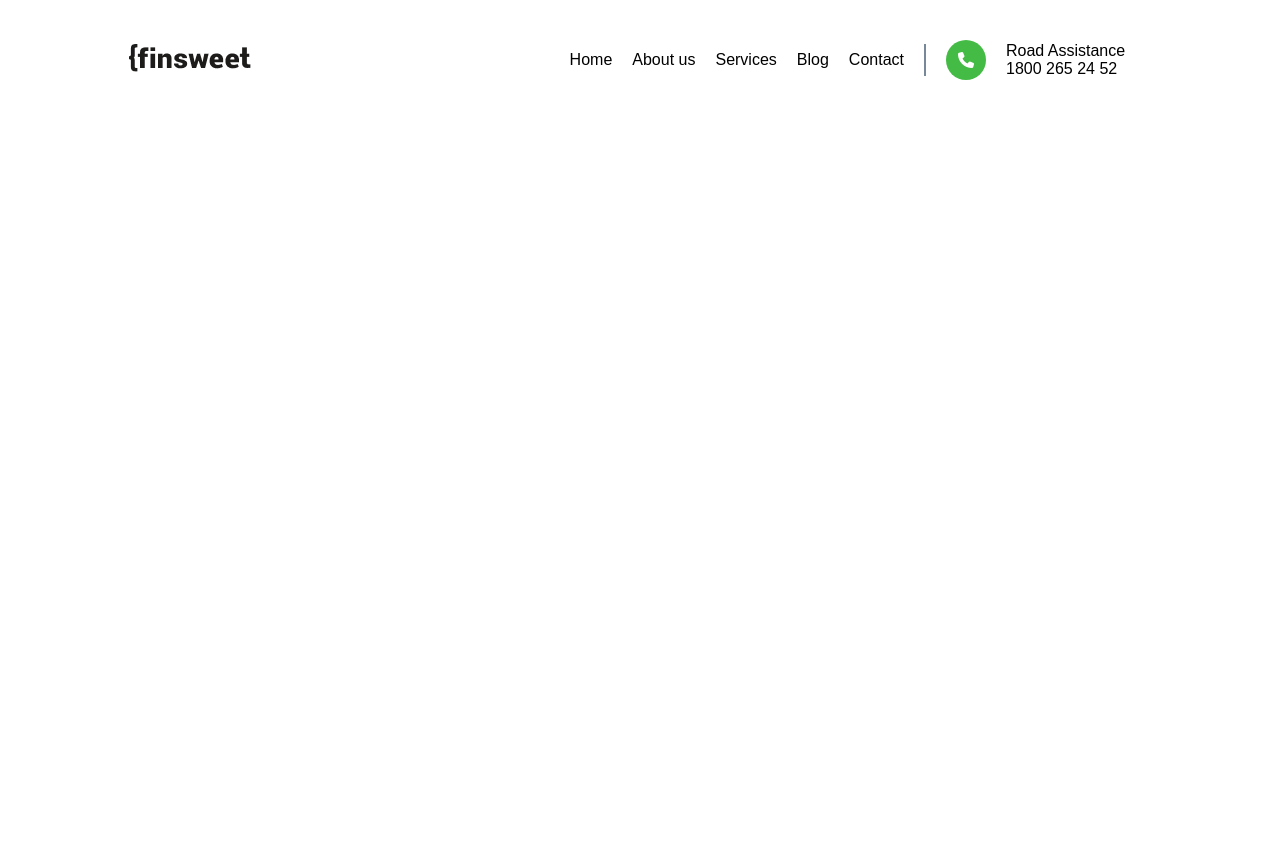
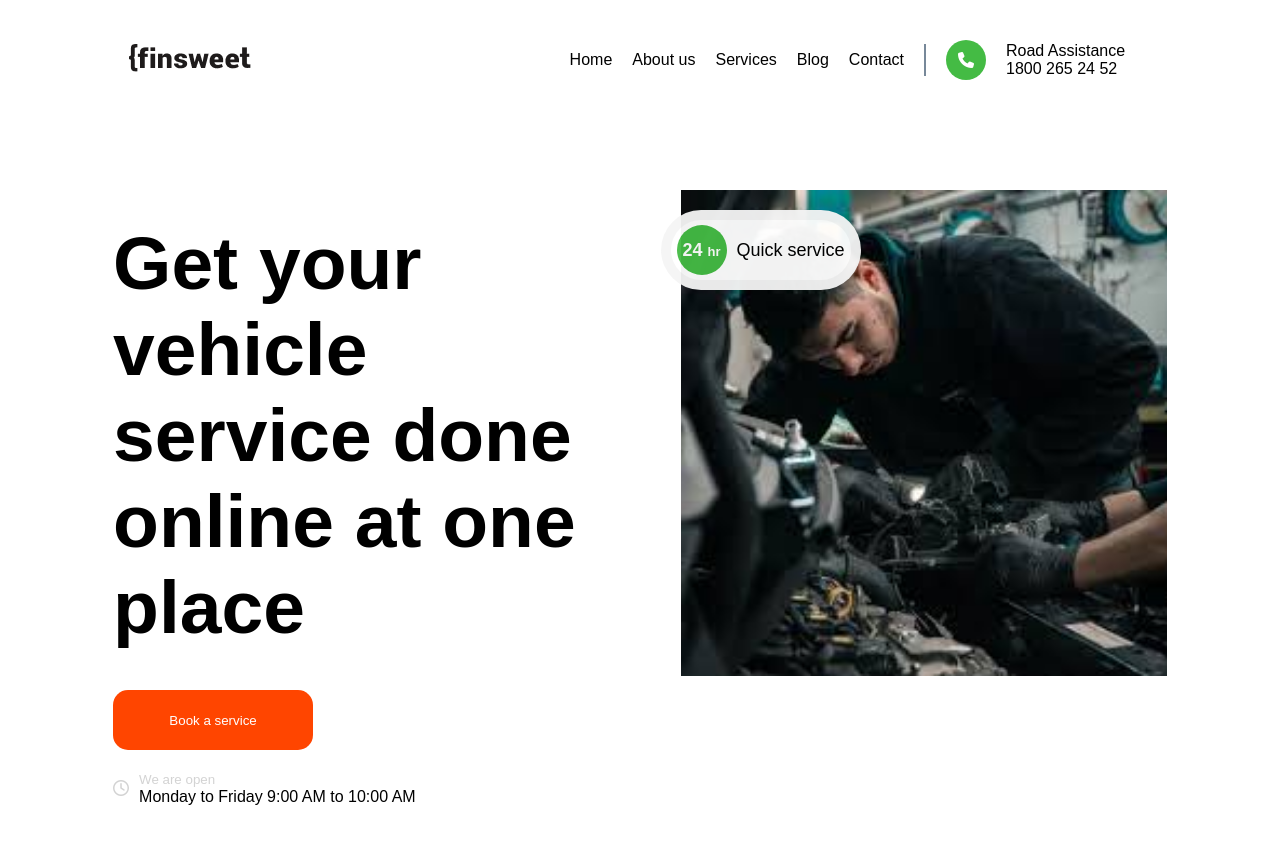
Before and after one commit to Onuegbulamchukwuebuka/finsweet, a plain HTML site: page index.html in a window 1280 px wide. Before the commit the page ends 800 px from the top, so only its background shows below. Drawn offline with Linux system fonts and the light colour scheme.

Commit message:
first commit

```diff
--- a/index.html
+++ b/index.html
@@ -15,6 +15,7 @@
   </head>
   <body>
     <div>
+      <!-- nav bar start here -->
       <div class="nav-bar-section">
         <div class="nav-bar-parent">
           <div class="image-div">
@@ -43,6 +44,35 @@
           </div>
         </div>
       </div>
+      <!-- nav ends here  -->
+
+      <!-- hero section starts here  -->
+
+      <div class="hero-section">
+        <div class="hero-parent">
+          <div class="hero-writup">
+            <h1>Get your vehicle service done online at one place</h1>
+            <button class="hero-button">Book a service</button>
+            <div class="hero-cta">
+              <i class="fa-regular fa-clock"></i>
+              <ul>
+                <small>We are open</small>
+                <p>Monday to Friday 9:00 AM to 10:00 AM</p>
+              </ul>
+            </div>
+          </div>
+          <div class="hero-image-div">
+            <div><img src="heroimage.jpg" alt="hero image" /></div>
+            <div class="time">
+              <button>
+                <h3>24 <span>hr</span></h3>
+                <p>Quick service</p>
+              </button>
+            </div>
+          </div>
+        </div>
+      </div>
+      <!-- hero section ends here  -->
     </div>
   </body>
 </html>
--- a/style.css
+++ b/style.css
@@ -59,3 +59,106 @@
 .nav-contact {
   list-style: none;
 }
+/* nav ends here  */
+/* hero starts here  */
+
+.hero-section {
+  height: 120vh;
+}
+.hero-parent {
+  height: 120vh;
+  width: 95%;
+  display: flex;
+  justify-content: space-evenly;
+  align-items: flex-start;
+  margin-left: auto;
+  margin-right: auto;
+  padding-top: 70px;
+  font-family: Arial, Helvetica, sans-serif;
+}
+.hero-writup {
+  width: 40%;
+  height: 100vh;
+  display: flex;
+  justify-content: flex-start;
+  flex-direction: column;
+}
+.hero-writup h1 {
+  font-size: 75px;
+  margin-top: 30px;
+  font-weight: bold;
+}
+.hero-image-div {
+  width: 40%;
+  height: 80vh;
+  position: relative;
+}
+.hero-image-div img {
+  width: 100%;
+  height: 100%;
+  object-fit: cover;
+}
+.time {
+  height: 80px;
+  width: 200px;
+  background-color: rgb(245, 245, 245);
+  display: flex;
+  justify-content: center;
+  align-items: center;
+  border-radius: 50px;
+  position: absolute;
+  top: 20px;
+  left: -20px;
+  opacity: 95%;
+}
+.hero-image-div div button {
+  height: 60px;
+  width: 180px;
+  display: flex;
+  justify-content: center;
+  text-align: center;
+  border-radius: 50px;
+  border-style: none;
+  margin: auto;
+  gap: 10px;
+  background-color: white;
+}
+.hero-image-div div button h3 {
+  height: 50px;
+  width: 50px;
+  background-color: rgb(68, 187, 68);
+  border-radius: 100%;
+  align-content: center;
+  font-size: large;
+  margin-top: 5px;
+  color: white;
+}
+.hero-image-div div button h3 span {
+  font-size: small;
+}
+.hero-image-div div button p {
+  align-self: center;
+  font-size: large;
+}
+.hero-button {
+  height: 60px;
+  width: 200px;
+  background-color: orangered;
+  border-radius: 15px;
+  border-style: none;
+  color: white;
+  margin-top: 40px;
+  margin-bottom: 20px;
+}
+.hero-cta {
+  display: flex;
+  justify-content: flex-start;
+  align-items: center;
+  gap: 10px;
+}
+.hero-cta i {
+  color: lightgrey;
+}
+.hero-cta small {
+  color: lightgray;
+}
```
Also changed, not shown: heroimage.jpg (added).
